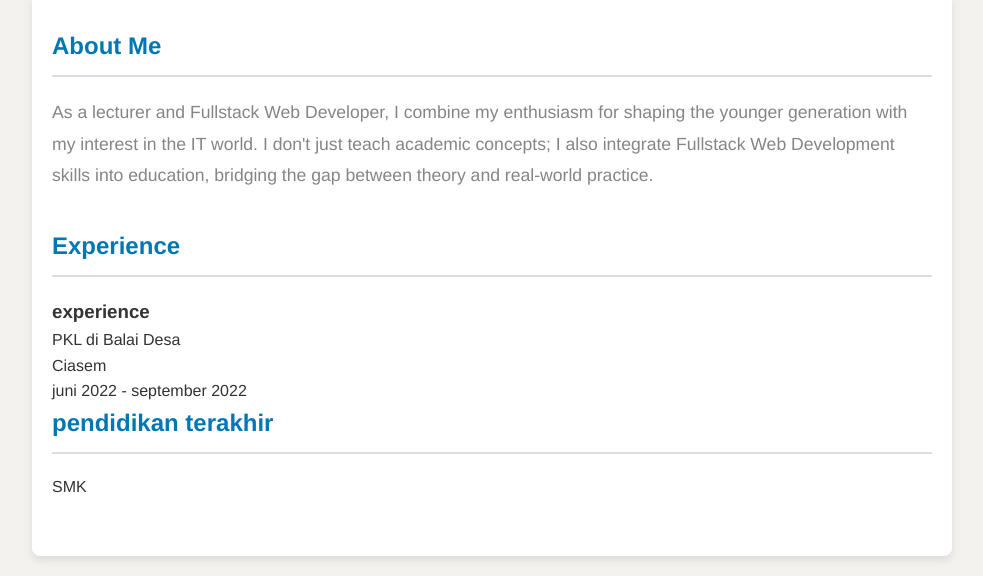
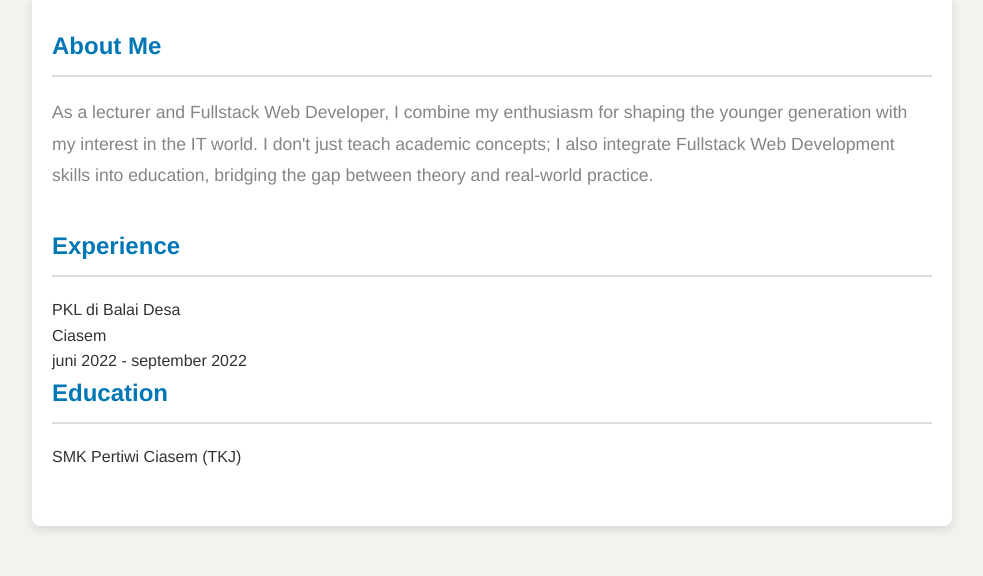
Before and after one commit to syandhilakarno/syandilakarno.github.io, a plain HTML site: page index.html in a window 1280 px wide. Shown: the part 343-919 px from the top of the page, without its empty margins (148-1131 px from the left). After the commit the page ends 889 px from the top, so only its background shows below. Drawn offline with Linux system fonts and the light colour scheme.

Commit message:
Update index.html

```diff
--- a/index.html
+++ b/index.html
@@ -1,13 +1,11 @@
 <!DOCTYPE html>
 <html lang="en">
-<head>
-  <meta charset="UTF-8">
+  <head>
+     <meta charset="UTF-8">
   <meta name="viewport" content="width=device-width, initial-scale=1.0">
   <title>cv</title>
   <link rel="stylesheet" href="11.css">
-</head>
-<body>
-</html>
+  </head>
   <body>
     <!-- Profile Header Section -->
     <div class="profile-header">
@@ -35,17 +33,14 @@
 
           <!-- Experience -->
           <div class="experience">
-            <h3>experience</h3>
             <p class="role">PKL di Balai Desa</p>
             <p class="company">Ciasem</p>
             <p class="duration">juni 2022 - september 2022</p>
           </div>
         </section>
-        <!-- Experience Section -->
-        <section class="pendidikan terakhir">
-          <h2 class="profile-section-title">pendidikan terakhir</h2>
-        </p>
-        SMK
-        </p>
+        <!-- Education -->
+        <section class="Education">
+          <h2 class="profile-section-title">Education</h2>
+        <p class="role">SMK Pertiwi Ciasem (TKJ) </p>
  </body>
 </html>
```
